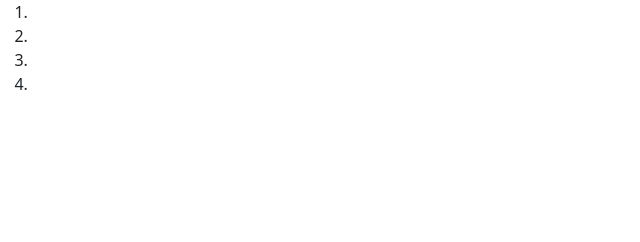
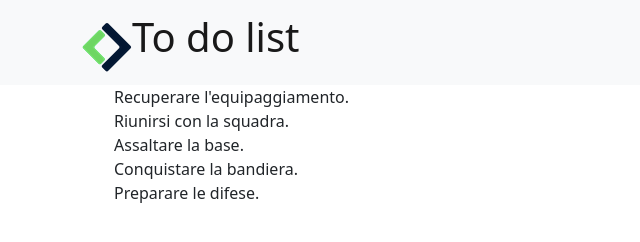
Before and after one commit to GabrieleSalati/vue-todolist, a plain HTML site: page index.html in a window 1280 px wide. Shown: the whole page, without its empty margins (0-640 px from the left). Drawn offline with nearby package versions, Linux system fonts and the light colour scheme.

Commit message:
added some graphic element and printed data from array

```diff
--- a/css/style.css
+++ b/css/style.css
@@ -0,0 +1,7 @@
+h1 {
+    display: inline-block;
+}
+
+ul {
+    list-style: none;
+}
--- a/index.html
+++ b/index.html
@@ -28,12 +28,23 @@
 
 <body>
     <div id="app">
-        <ol>
-            <li></li>
-            <li></li>
-            <li></li>
-            <li></li>
-        </ol>
+        <nav class="navbar bg-light">
+            <div class="container">
+                <a class="navbar-brand" href="#">
+                    <img src="./img/Logo.png" alt="logo">
+                    <h1>{{title}}</h1>
+                </a>
+            </div>
+        </nav>
+        <div class="container">
+            <ul>
+                <li v-for="task in todo">{{task.text}}</li>
+                <li></li>
+                <li></li>
+                <li></li>
+                <li></li>
+            </ul>
+        </div>
     </div>
 </body>
 
--- a/js/app.js
+++ b/js/app.js
@@ -2,7 +2,31 @@ const { createApp } = Vue;
 
 const app = createApp({
     data() {
-        return {};
+        return {
+            title: "To do list",
+            todo: [
+                {
+                    text: "Recuperare l'equipaggiamento.",
+                    done: true
+                },
+                {
+                    text: "Riunirsi con la squadra.",
+                    done: true
+                },
+                {
+                    text: "Assaltare la base.",
+                    done: false
+                },
+                {
+                    text: "Conquistare la bandiera.",
+                    done: false
+                },
+                {
+                    text: "Preparare le difese.",
+                    done: false
+                }
+            ]
+        };
     },
 
 });
```
Also changed, not shown: img/Logo.png (added).
